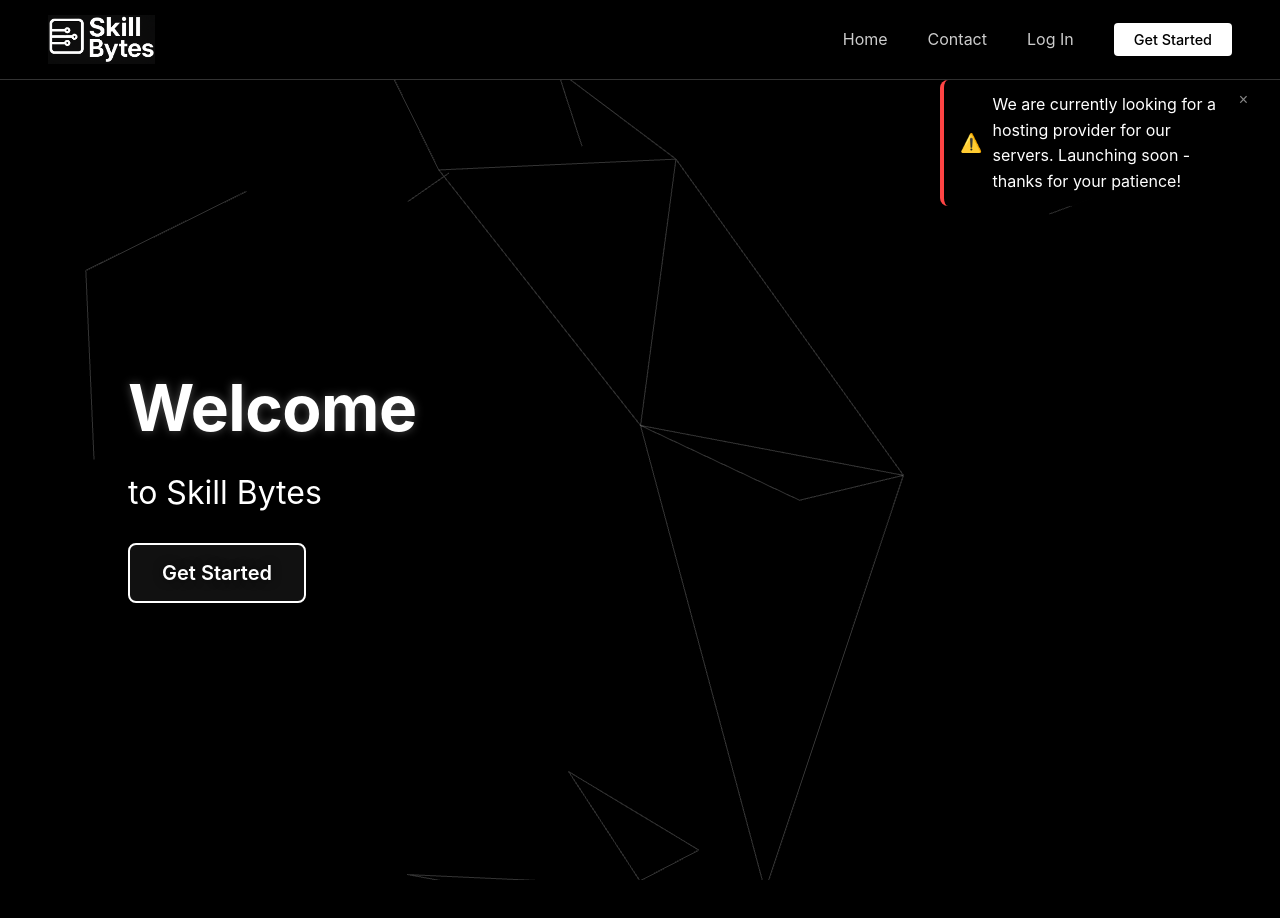
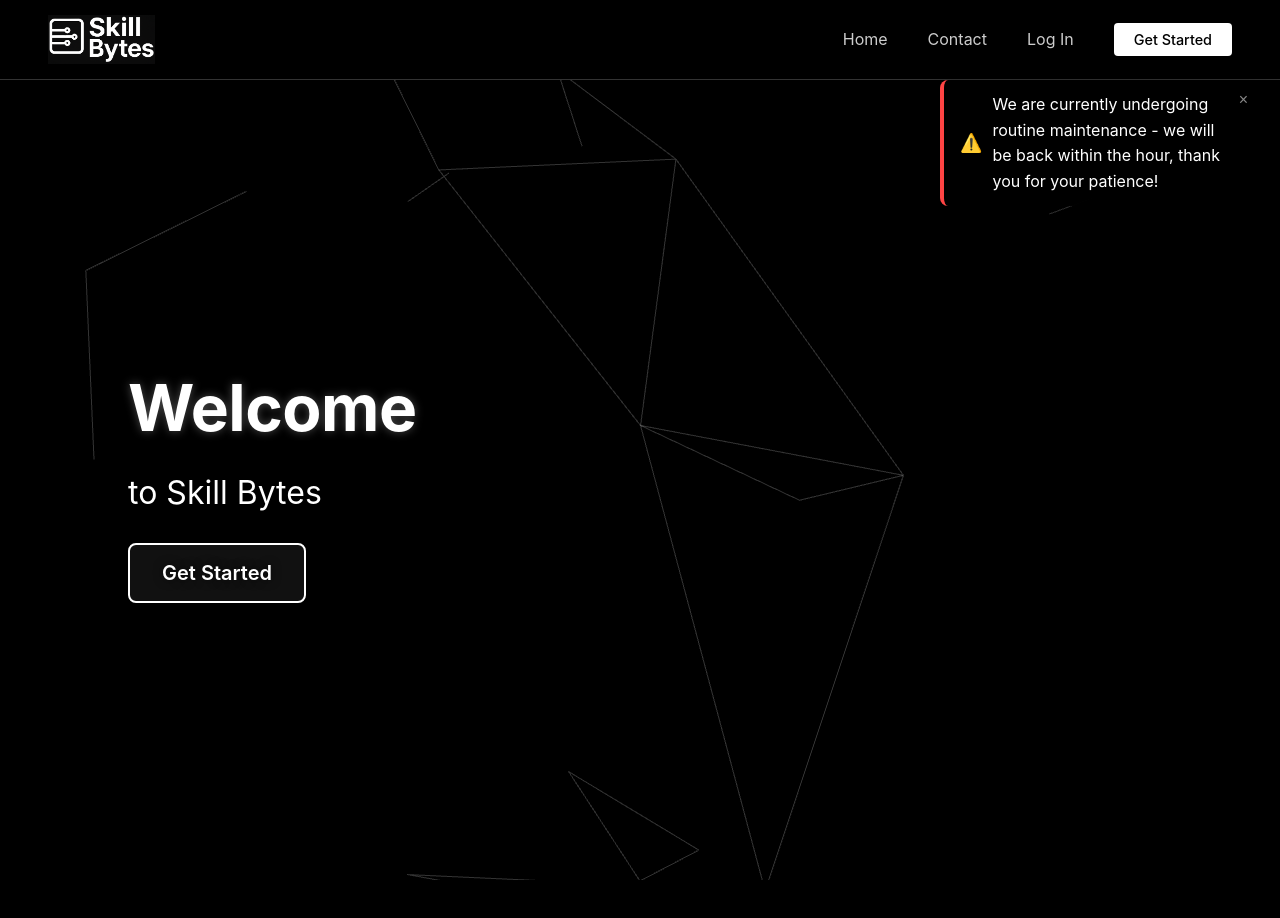
Before and after one commit to anb2473/Skill-Bytes-Frontend, a React (Vite) app: page / in a window 1280 px wide. Shown: the top 918 px of the page. Built offline with nearby package versions, Linux system fonts and the light colour scheme; no server answers.

Commit message:
Update Downtime Text

```diff
--- a/src/pages/home/home.jsx
+++ b/src/pages/home/home.jsx
@@ -71,7 +71,7 @@
             &times;
           </button>
           <span className="server-notification-icon">⚠️</span>
-          <span>We are currently looking for a hosting provider for our servers. Launching soon - thanks for your patience!</span>
+          <span>We are currently undergoing routine maintenance - we will be back within the hour, thank you for your patience!</span>
         </div>
       )}
       <div className="home-root" ref={mountRef}>
```
